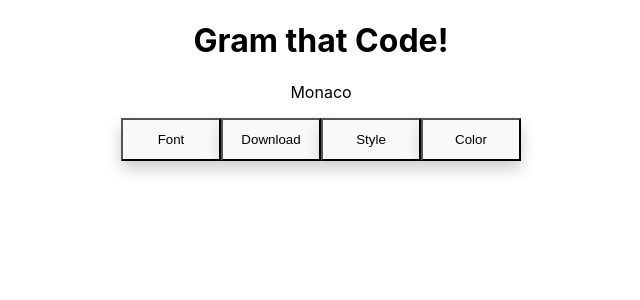
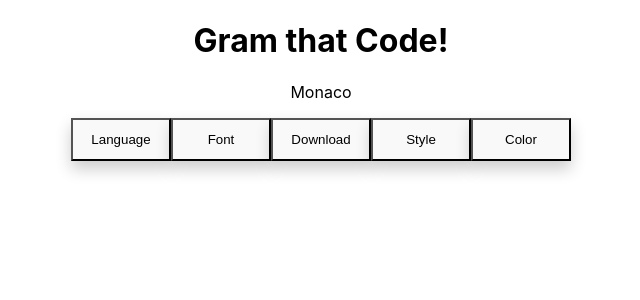
Before and after one commit to rkaufusi/gram-that-code, a React (Create React App) app: page / in a window 1280 px wide. Shown: the top 300 px of the page, without its empty margins (319-959 px from the left). Built offline with nearby package versions, Linux system fonts and the light colour scheme.

Commit message:
minor update to condition render

```diff
--- a/src/App.css
+++ b/src/App.css
@@ -18,7 +18,6 @@
 }
 
 .dropdown {
-  align-content: center;
   display: list-item;
   list-style-type: none;
 }
@@ -27,6 +26,7 @@
   background-color: #f9f9f9;
   min-width: 100px;
   max-width: fit-content;
+
   box-shadow: 0px 8px 16px 0px rgba(0,0,0,0.2);
   padding: 12px 16px;
   z-index: 1;
--- a/src/Buttons/Font.js
+++ b/src/Buttons/Font.js
@@ -30,6 +30,9 @@ const Font = () => {
         // these buttons and functionality will be put into other componenets
         <div>
           <p>{font}</p>
+          <button className=' dropdown-content' >
+          Language
+        </button>
           <button className=' dropdown-content' onClick={onClick}>
             Font
           </button>
@@ -42,25 +45,22 @@ const Font = () => {
           <button className=' dropdown-content' >
             Color
           </button>
-          {open && fontChoices.map((val, i) => {
-            return (
+          {open &&
                <div>
-                 <button key={i} className='dropdown dropdown-content' onClick={() => setFont('Monaco')}>
+                 <button className='dropdown dropdown-content' onClick={() => setFont('Monaco')}>
                    Monaco
                   </button>
-                 <button key={i} className='dropdown dropdown-content' onClick={() => setFont('Menlo')}>
+                 <button className='dropdown dropdown-content' onClick={() => setFont('Menlo')}>
                     Menlo
                  </button>
-                 <button key={i} className='dropdown dropdown-content' onClick={() => setFont('Consolas')}>
+                 <button className='dropdown dropdown-content' onClick={() => setFont('Consolas')}>
                     Consolas
                  </button>
-                 <button key={i} className='dropdown dropdown-content' onClick={() => setFont('Droid Sans Mono')}>
+                 <button className='dropdown dropdown-content' onClick={() => setFont('Droid Sans Mono')}>
                    Droid Sans Mono
                  </button>
                </div>
-
-            )
-            })}
+            }
 
 
 
```
